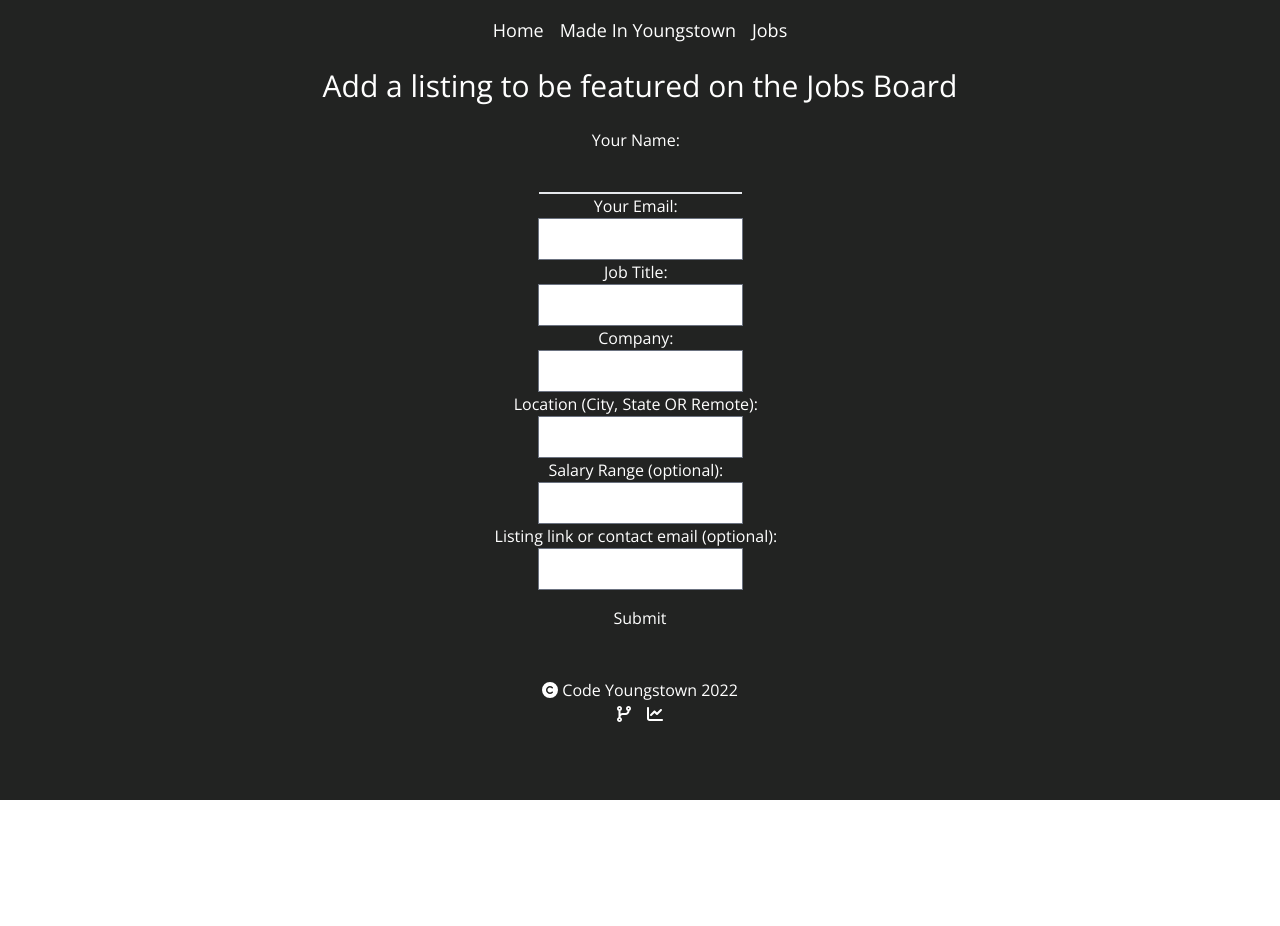
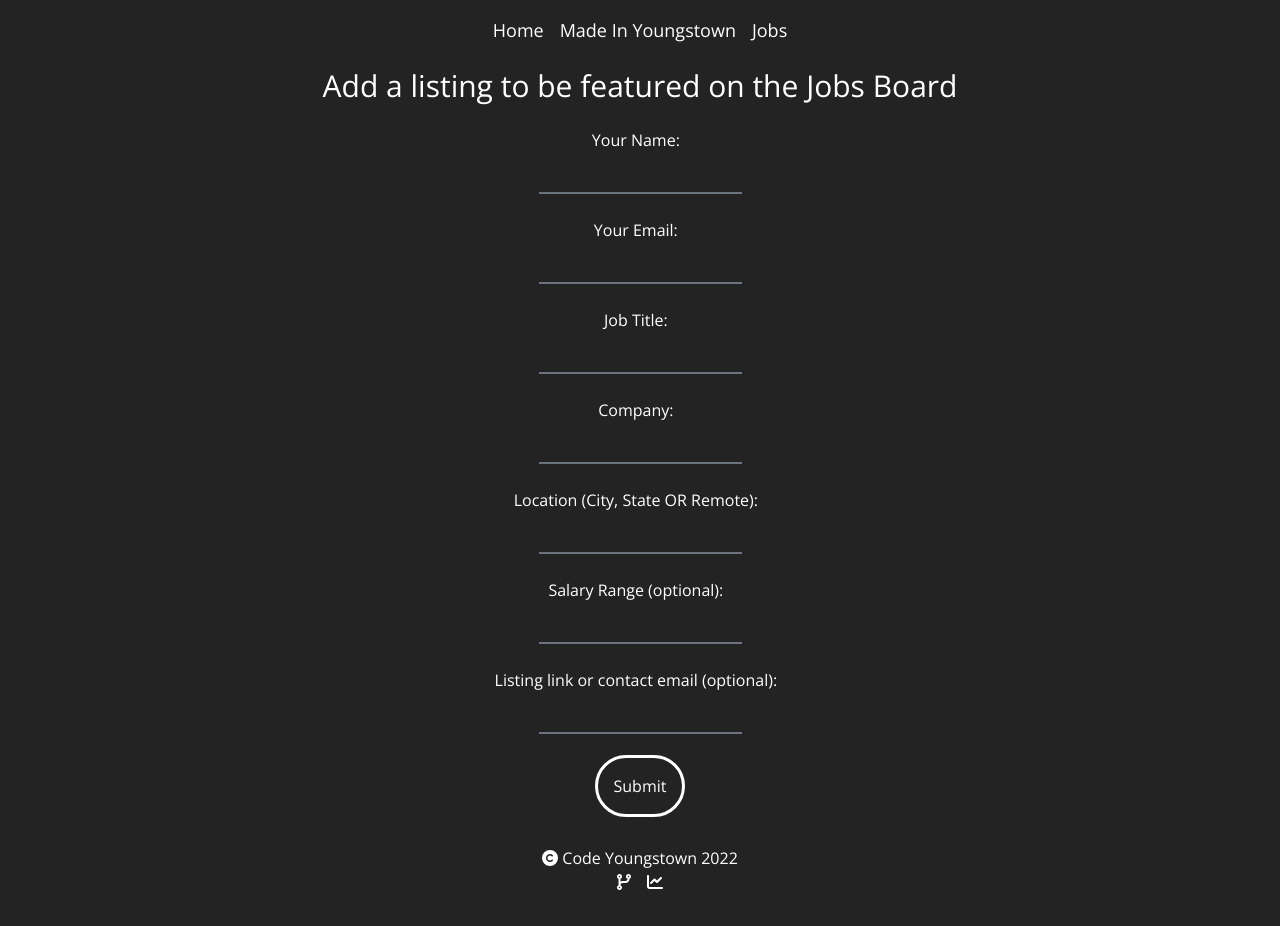
Before and after one commit to codeyoungstown/next-codeyoungstown.com, a Next.js app: page /jobs-form in a window 1280 px wide. Before the commit the page ends 800 px from the top, so only its background shows below. Built offline with nearby package versions, Linux system fonts and the light colour scheme.

Commit message:
made jobs form less ugly

```diff
--- a/pages/jobs-form.tsx
+++ b/pages/jobs-form.tsx
@@ -9,7 +9,8 @@ export default function JobsForm() {
 
       <form
         className="p-4 flex-row"
-        action="mailto:ryanlalchand@gmail.com"
+        action="mailto:ryanlalchand@gmail.com?subject=New Job Listing"
+        target="__blank"
         method="post"
         encType="text/plain"
       >
@@ -17,47 +18,110 @@ export default function JobsForm() {
           <label htmlFor="name">Your Name: &nbsp;</label> <br />
           <input
             className="bg-CYgray
-                    border-0 border-b-2 border-gray-200
-                    focus:ring-0 focus:border-black"
+                    border-0 border-b-2 border-gray-500
+                    focus:ring-0 focus:border-gray-100"
             type="text"
             id="name"
             name="name"
             required
-          />
+          />{" "}
+          <br />
+          <br />
         </div>
         <div>
           <label htmlFor="email">Your Email: &nbsp;</label> <br />
-          <input type="email" id="email" name="email" required />
+          <input
+            className="bg-CYgray
+                    border-0 border-b-2 border-gray-500
+                    focus:ring-0 focus:border-gray-100"
+            type="email"
+            id="email"
+            name="email"
+            required
+          />{" "}
+          <br />
+          <br />
         </div>
         <div>
           <label htmlFor="jobTitle">Job Title: &nbsp;</label> <br />
-          <input type="text" id="jobTitle" name="jobTitle" required />
+          <input
+            className="bg-CYgray
+                    border-0 border-b-2 border-gray-500
+                    focus:ring-0 focus:border-gray-100"
+            type="text"
+            id="jobTitle"
+            name="jobTitle"
+            required
+          />{" "}
+          <br />
+          <br />
         </div>
         <div>
           <label htmlFor="company">Company: &nbsp;</label> <br />
-          <input type="text" id="company" name="company" required />
+          <input
+            className="bg-CYgray
+                    border-0 border-b-2 border-gray-500
+                    focus:ring-0 focus:border-gray-100"
+            type="text"
+            id="company"
+            name="company"
+            required
+          />{" "}
+          <br />
+          <br />
         </div>
         <div>
           <label htmlFor="location">
             Location (City, State OR Remote): &nbsp;
           </label>{" "}
           <br />
-          <input type="text" id="location" name="location" required />
+          <input
+            className="bg-CYgray
+                    border-0 border-b-2 border-gray-500
+                    focus:ring-0 focus:border-gray-100"
+            type="text"
+            id="location"
+            name="location"
+            required
+          />{" "}
+          <br />
+          <br />
         </div>
         <div>
           <label htmlFor="salaryRange">Salary Range (optional): &nbsp;</label>{" "}
           <br />
-          <input type="text" id="salaryRange" name="salaryRange" />
+          <input
+            className="bg-CYgray
+                    border-0 border-b-2 border-gray-500
+                    focus:ring-0 focus:border-gray-100"
+            type="text"
+            id="salaryRange"
+            name="salaryRange"
+          />{" "}
+          <br />
+          <br />
         </div>
         <div>
           <label htmlFor="listingLink">
             Listing link or contact email (optional): &nbsp;
           </label>{" "}
           <br />
-          <input type="text" id="listingLink" name="listingLink" />
+          <input
+            className="bg-CYgray
+                    border-0 border-b-2 border-gray-500
+                    focus:ring-0 focus:border-gray-100"
+            type="text"
+            id="listingLink"
+            name="listingLink"
+          />{" "}
+          <br />
+          <br />
         </div>
         <div>
-          <button className="p-4 " type="submit">
+          <button
+            className="p-4 outline rounded-full border-0 border-white hover:bg-gray-700"
+            type="submit"
+          >
             Submit
           </button>
         </div>
```
